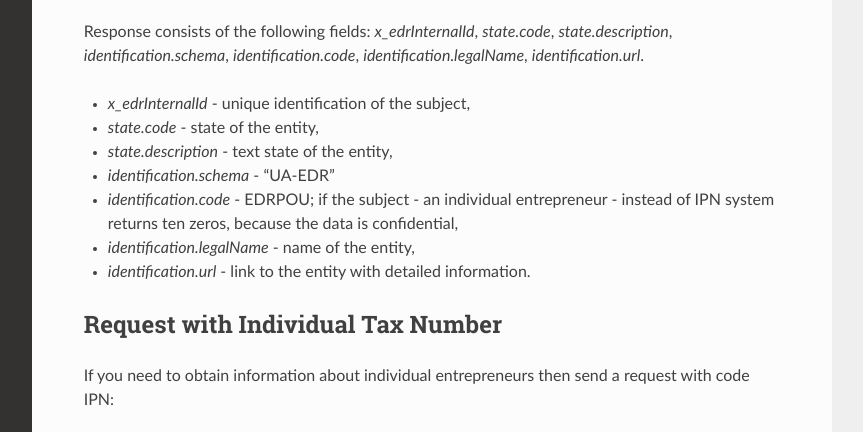
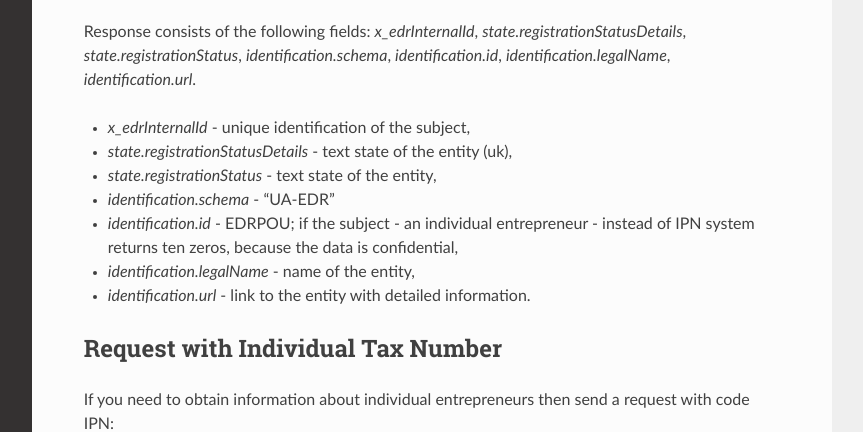
Before and after one commit to openprocurement/openprocurement.integrations.edr, a Sphinx documentation site: the page built from docs/source/tutorial.rst, in a window 1280 px wide and 900 px high, cut to the strip 392-824 px from the top of the window. Shown: the whole strip, without its empty margins (268-1131 px from the left). Built offline with Sphinx 7.4.7 and the Read the Docs theme 2.0.0, drawn with Linux system fonts in a browser that asks for light colours.

Commit message:
Updated documentation accrding to new name of fields

```diff
--- a/docs/source/tutorial.rst
+++ b/docs/source/tutorial.rst
@@ -10,13 +10,13 @@ In order to get information from EDR by code EDRPOU you need to make a request t
 
 .. include:: tutorial/basic_request.http
    :code:
-Response consists of the following fields: `x_edrInternalId`, `state.code`, `state.description`, `identification.schema`, `identification.code`, `identification.legalName`, `identification.url`.
+Response consists of the following fields: `x_edrInternalId`, `state.registrationStatusDetails`, `state.registrationStatus`, `identification.schema`, `identification.id`, `identification.legalName`, `identification.url`.
 
 * `x_edrInternalId` - unique identification of the subject,
-* `state.code` - state of the entity,
-* `state.description` - text state of the entity,
+* `state.registrationStatusDetails` - text state of the entity (uk),
+* `state.registrationStatus` - text state of the entity,
 * `identification.schema` - “UA-EDR”
-* `identification.code` - EDRPOU; if the subject - an individual entrepreneur - instead of IPN system returns ten zeros, because the data is confidential,
+* `identification.id` - EDRPOU; if the subject - an individual entrepreneur - instead of IPN system returns ten zeros, because the data is confidential,
 * `identification.legalName` -  name of the entity,
 * `identification.url` - link to the entity with detailed information.
 
```
Also changed, not shown: docs.py (+6 -7 lines), 7 other files.
